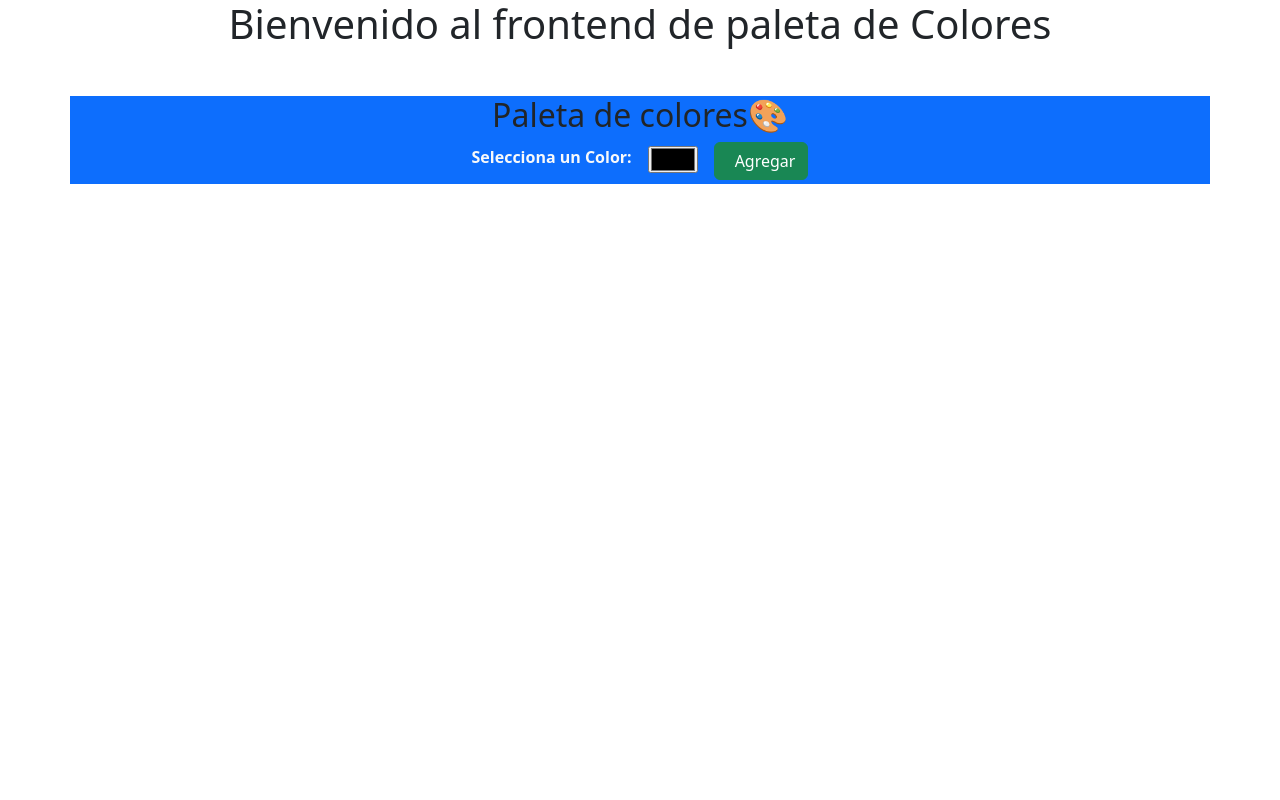
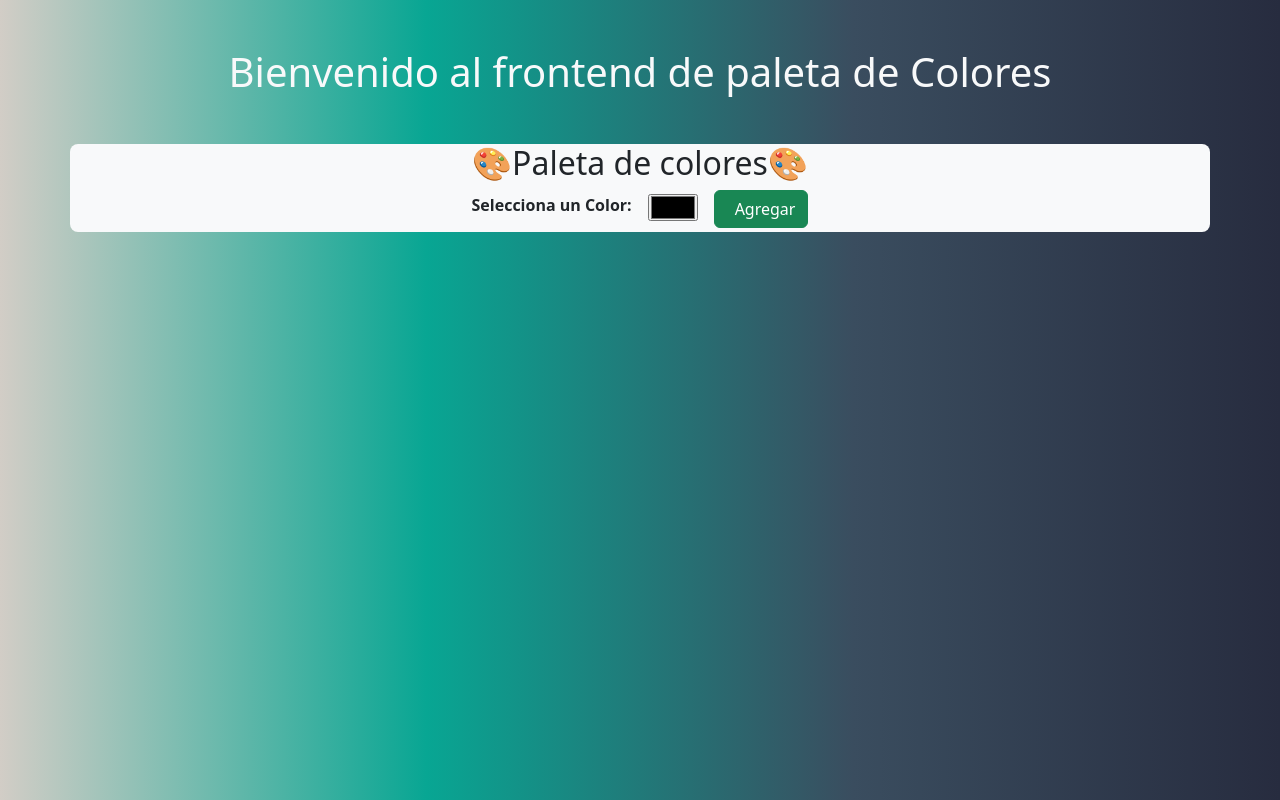
Before and after one commit to Lucaspozziok64/paletaColores-frontend, a React (Vite) app: page / in a window 1280 px wide. Built offline with nearby package versions, Linux system fonts and the light colour scheme.

Commit message:
agregue gradiente de fondo y modifique color del formulario y color del titulo

```diff
--- a/src/App.jsx
+++ b/src/App.jsx
@@ -1,16 +1,19 @@
-import FormularioColor from "./components/FormularioColor"
-import 'bootstrap/dist/css/bootstrap.min.css'
+import FormularioColor from "./components/FormularioColor";
+import "bootstrap/dist/css/bootstrap.min.css";
 
 function App() {
-
   return (
     <>
-      <h1 className="text-center">Bienvenido al frontend de paleta de Colores</h1>
-      <section className="container my-5 bg-primary">
-        <FormularioColor />
-      </section>
+      <main>
+        <h1 className="text-center text-light my-5">
+          Bienvenido al frontend de paleta de Colores
+        </h1>
+        <section className="container my-5 bg-body-tertiary rounded-3">
+          <FormularioColor />
+        </section>
+      </main>
     </>
-  )
+  );
 }
 
-export default App
+export default App;
--- a/src/components/FormularioColor.jsx
+++ b/src/components/FormularioColor.jsx
@@ -3,10 +3,10 @@ const FormularioColor = () => {
   return (
     <form className="d-flex justify-content-center align-items-center">
       <div className="w-100 text-center">
-        <h2 className="w-100">Paleta de colores🎨</h2>
+        <h2 className="w-100">🎨Paleta de colores🎨</h2>
         <div className="d-flex justify-content-center align-items-center mb-1">
           <label className="form-label">
-            <strong className="text-light">Selecciona un Color:</strong>
+            <strong>Selecciona un Color:</strong>
           </label>
           <input type="color" className="mx-3 mb-1" />
           <button type="submit" className="btn btn-success botonAgregar">
--- a/src/index.css
+++ b/src/index.css
@@ -0,0 +1,19 @@
+#root {
+  display: flex;
+  flex-direction: column;
+  min-height: 100vh;
+  background: -webkit-linear-gradient(
+    90deg,
+    #d2cdc6,
+    #08a693,
+    #3a4d5f,
+    #272c3f
+  ); /* Chrome 10-25, Safari 5.1-6 */
+  background: linear-gradient(
+    90deg,
+    #d2cdc6,
+    #08a693,
+    #3a4d5f,
+    #272c3f
+  ); /* W3C, IE 10+/ Edge, Firefox 16+, Chrome 26+, Opera 12+, Safari 7+ */
+}
```
